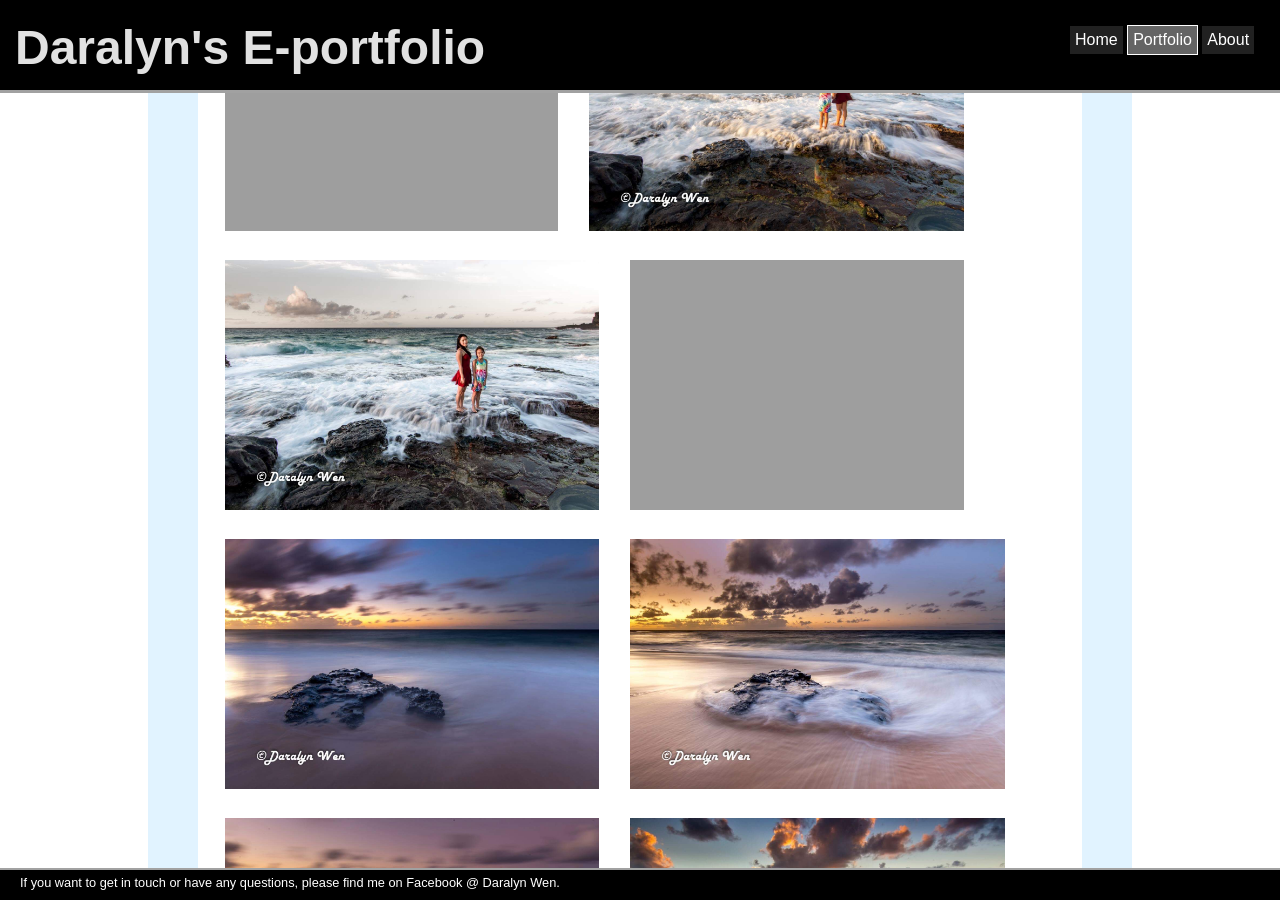
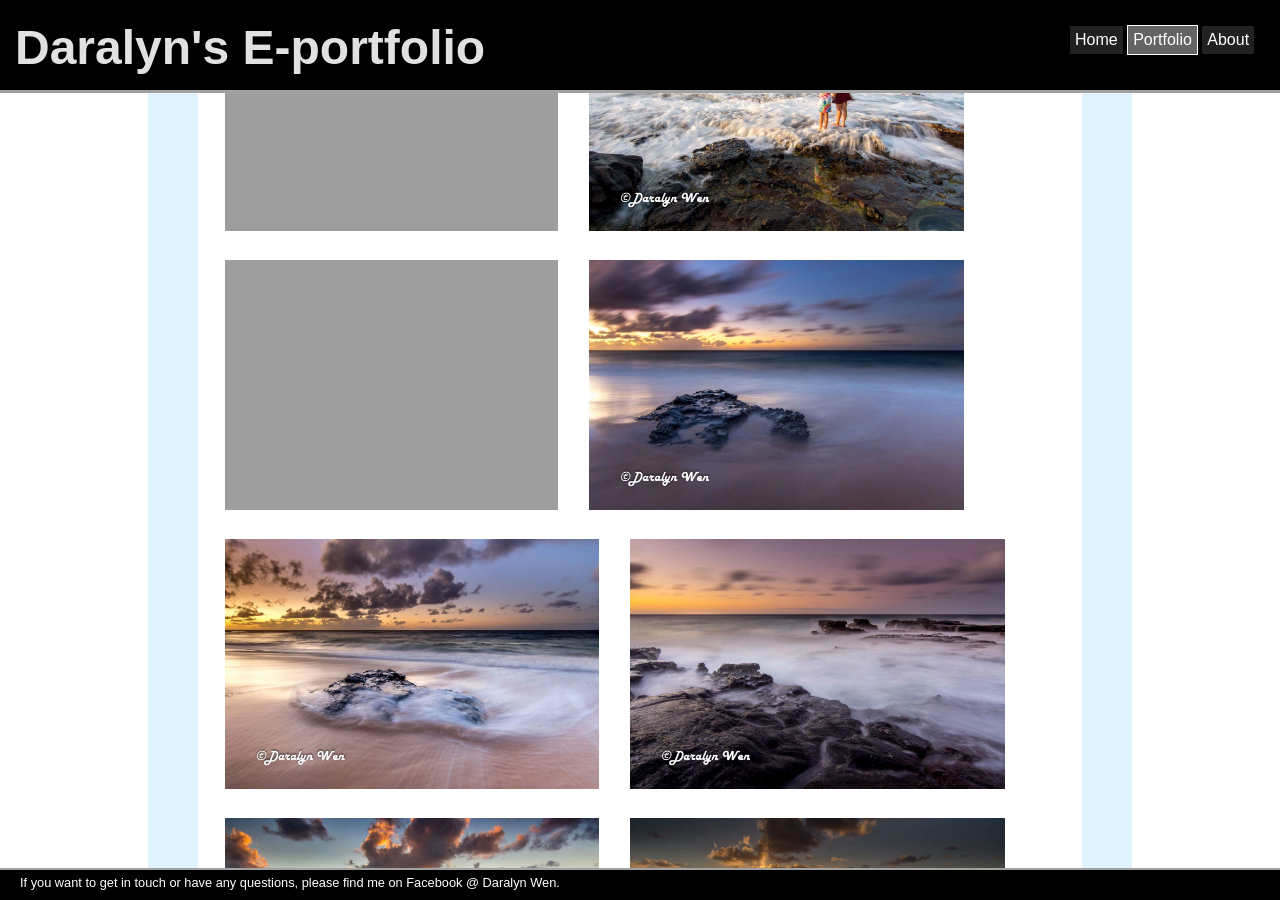
Before and after one commit to daralyn/daralyn.github.io, a Jekyll site: the page built from portfolio/photos/index.html, in a window 1280 px wide and 900 px high, scrolled down 513 px. Built offline with Jekyll 4.4.1, drawn with Linux system fonts in a browser that asks for light colours.

Commit message:
Update index.html

```diff
--- a/portfolio/photos/index.html
+++ b/portfolio/photos/index.html
@@ -14,7 +14,7 @@ title: Daralyn's Photo Portfolio
 
     <img src="https://daralyn.github.io/photos/camera/DSLR1.jpg">
     <img src="https://daralyn.github.io/photos/camera/DSLR2.jpg">
-    <img src="https://daralyn.github.io/photos/camera/DSLR3.jpg">
+    <!-- <img src="https://daralyn.github.io/photos/camera/DSLR3.jpg"> -->
     <img src="https://daralyn.github.io/photos/camera/DSLR4.jpg">
     <img src="https://daralyn.github.io/photos/camera/DSLR5.jpg">
     <img src="https://daralyn.github.io/photos/camera/DSLR6.jpg">
```
